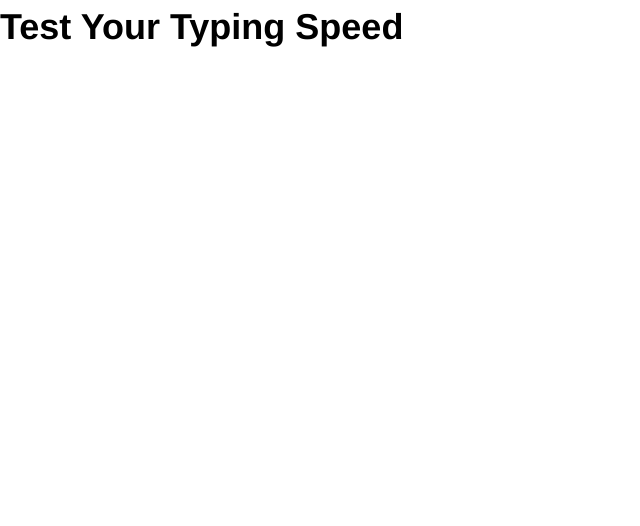
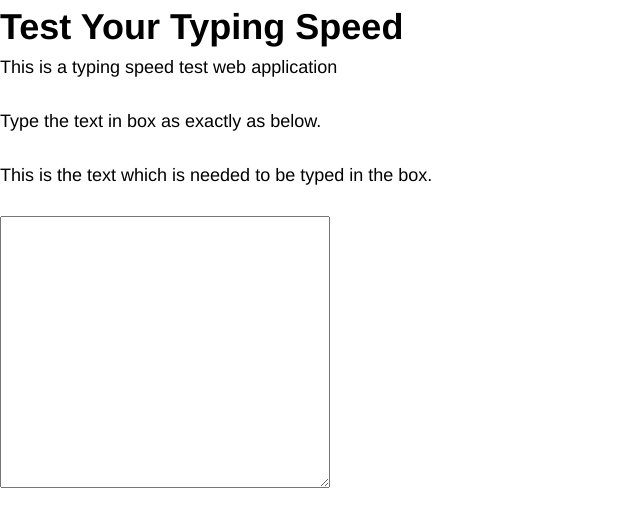
Before and after one commit to Biplob14/typing-test, a plain HTML site: page index.html in a window 1280 px wide. Shown: the whole page, without its empty margins (0-640 px from the left). Drawn offline with Linux system fonts and the light colour scheme.

Commit message:
added text on index

```diff
--- a/index.html
+++ b/index.html
@@ -13,8 +13,18 @@
 	</header>
 	<main class="main">
 		<article>
+			<p>This is a typing speed test web application</p>
+			<p>Type the text in box as exactly as below. </p>
+		</article>
 
-		</article>
+		<section class="test-area">
+			<div id="origin-text">
+				<p>This is the text which is needed to be typed in the box.</p>
+			</div>
+			<div class="test-wrapper">
+				<textarea name="textarea" id="test-area" cols="30" rows="10"></textarea>
+			</div>
+		</section>
 
 	</main>
 </body>
```
